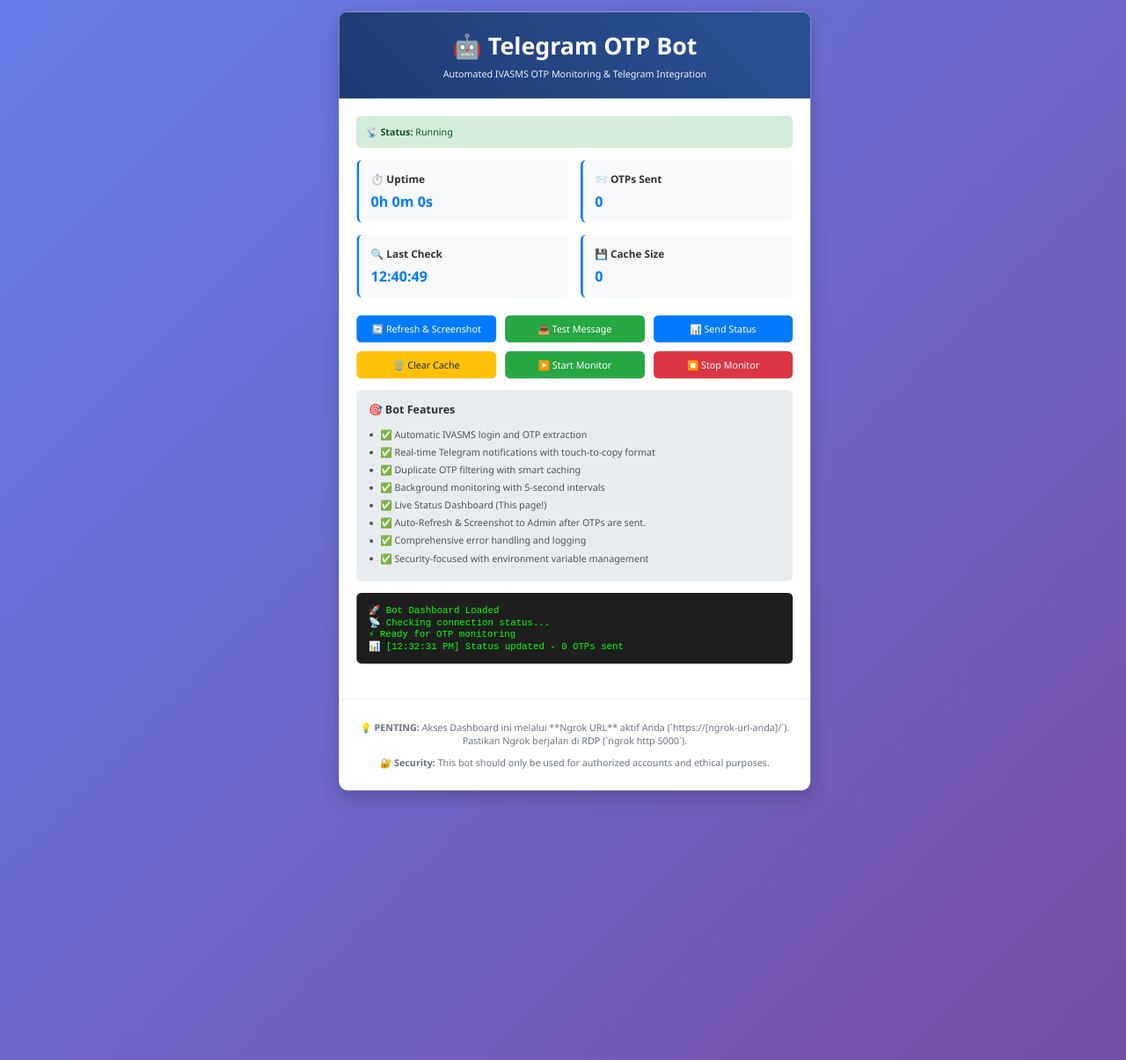
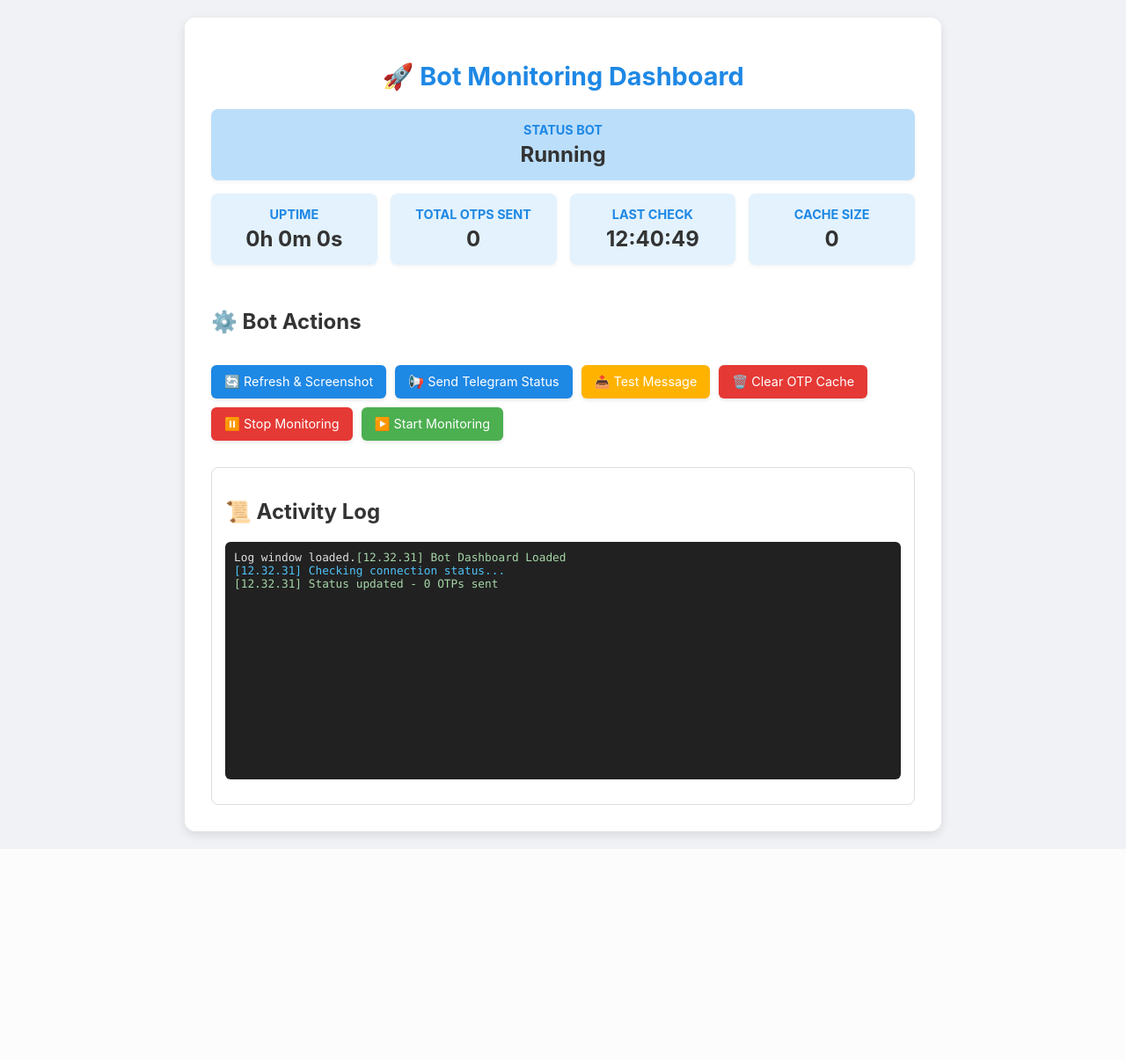
Before and after one commit to Saepulloh574/ivams, a Flask app: page / in a window 1280 px wide. Shown: the top 1205 px of the page at 88% size. After the commit the page ends 959 px from the top, so only its background shows below. Run offline with Flask 3, Linux system fonts and the light colour scheme.

Commit message:
Update dashboard.html

```diff
--- a/templates/dashboard.html
+++ b/templates/dashboard.html
@@ -3,326 +3,274 @@
 <head>
     <meta charset="UTF-8">
     <meta name="viewport" content="width=device-width, initial-scale=1.0">
-    <title>Telegram OTP Bot - Dashboard</title>
+    <title>Bot Monitoring Dashboard</title>
     <style>
-        /* (CSS Anda yang panjang DITEMPATKAN DI SINI) */
         body {
-            font-family: 'Segoe UI', Tahoma, Geneva, Verdana, sans-serif;
-            background: linear-gradient(135deg, #667eea 0%, #764ba2 100%);
+            font-family: -apple-system, BlinkMacSystemFont, 'Segoe UI', Roboto, Helvetica, Arial, sans-serif;
+            background-color: #f0f2f5;
+            color: #333;
             margin: 0;
             padding: 20px;
-            min-height: 100vh;
-
-            /* AUTO ZOOM (CSS TRANSFORM SCALE ke 67%) */
-            transform: scale(0.67);
-            transform-origin: 0 0;
-            width: calc(100% / 0.67);
-            height: calc(100% / 0.67);
-            min-height: 100vh;
+            display: flex;
+            flex-direction: column;
+            align-items: center;
         }
-        .container {
+        .dashboard-container {
+            width: 100%;
             max-width: 800px;
-            margin: 0 auto;
             background: white;
-            border-radius: 15px;
-            box-shadow: 0 10px 30px rgba(0,0,0,0.2);
-            overflow: hidden;
+            padding: 30px;
+            border-radius: 12px;
+            box-shadow: 0 4px 12px rgba(0, 0, 0, 0.1);
         }
-        .header {
-            background: linear-gradient(45deg, #1e3c72, #2a5298);
-            color: white;
-            padding: 30px;
+        h1 {
+            color: #1e88e5;
             text-align: center;
+            margin-bottom: 20px;
+            font-size: 1.8em;
         }
-        .header h1 {
-            margin: 0;
-            font-size: 2.5em;
-        }
-        .header p {
-            margin: 10px 0 0 0;
-            opacity: 0.9;
-        }
-        .content {
-            padding: 30px;
-        }
-        .status-grid {
+        .status-box {
             display: grid;
-            grid-template-columns: repeat(auto-fit, minmax(250px, 1fr));
-            gap: 20px;
+            grid-template-columns: repeat(auto-fit, minmax(150px, 1fr));
+            gap: 15px;
             margin-bottom: 30px;
         }
-        .status-card {
-            background: #f8f9fa;
-            border-radius: 10px;
-            padding: 20px;
-            border-left: 4px solid #007bff;
+        .status-item {
+            background-color: #e3f2fd;
+            padding: 15px;
+            border-radius: 8px;
+            text-align: center;
+            box-shadow: 0 2px 4px rgba(0, 0, 0, 0.05);
         }
-        .status-card h3 {
-            margin: 0 0 10px 0;
-            color: #333;
-            font-size: 1.1em;
+        .status-item h4 {
+            margin: 0 0 5px 0;
+            color: #1e88e5;
+            font-size: 0.9em;
+            text-transform: uppercase;
         }
-        .status-value {
+        .status-item p {
+            margin: 0;
             font-size: 1.5em;
             font-weight: bold;
-            color: #007bff;
+            color: #333;
         }
-        .buttons {
-            display: grid;
-            grid-template-columns: repeat(auto-fit, minmax(200px, 1fr));
-            gap: 15px;
-            margin-top: 30px;
+        .status-main {
+            background-color: #bbdefb;
+            grid-column: 1 / -1;
+        }
+        .actions-header {
+            display: flex;
+            justify-content: space-between;
+            align-items: center;
+            margin-bottom: 15px;
+        }
+        .action-buttons {
+            display: flex;
+            flex-wrap: wrap;
+            gap: 10px;
+            margin-top: 10px;
         }
         .btn {
-            background: #007bff;
+            background-color: #4CAF50;
             color: white;
+            padding: 10px 15px;
             border: none;
-            padding: 12px 20px;
-            border-radius: 8px;
+            border-radius: 6px;
+            text-align: center;
+            text-decoration: none;
+            font-size: 0.9em;
             cursor: pointer;
-            font-size: 1em;
-            transition: all 0.3s ease;
-            text-decoration: none;
-            text-align: center;
-            display: block;
+            transition: background-color 0.3s, transform 0.1s;
+            box-shadow: 0 2px 4px rgba(0, 0, 0, 0.1);
         }
         .btn:hover {
-            background: #0056b3;
-            transform: translateY(-2px);
+            background-color: #45a049;
+            transform: translateY(-1px);
         }
-        .btn.success { background: #28a745; }
-        .btn.success:hover { background: #1e7e34; }
-        .btn.warning { background: #ffc107; color: #212529; }
-        .btn.warning:hover { background: #e0a800; }
-        .btn.danger { background: #dc3545; }
-        .btn.danger:hover { background: #c82333; }
-        .logs {
-            background: #1e1e1e;
-            color: #00ff00;
+        .btn.blue { background-color: #1e88e5; }
+        .btn.blue:hover { background-color: #1565c0; }
+        .btn.red { background-color: #e53935; }
+        .btn.red:hover { background-color: #c62828; }
+        .btn.yellow { background-color: #ffb300; }
+        .btn.yellow:hover { background-color: #ff8f00; }
+        .log-box {
+            margin-top: 30px;
+            padding: 15px;
+            background-color: #ffffff;
+            border: 1px solid #ddd;
             border-radius: 8px;
-            padding: 20px;
-            margin-top: 20px;
-            font-family: 'Courier New', monospace;
-            max-height: 300px;
-            overflow-y: auto;
         }
-        .feature-list {
-            background: #e9ecef;
-            border-radius: 8px;
-            padding: 20px;
-            margin-top: 20px;
+        #log {
+            height: 250px;
+            overflow-y: scroll;
+            background-color: #212121;
+            color: #e0e0e0;
+            padding: 10px;
+            border-radius: 6px;
+            font-family: 'Consolas', 'Courier New', monospace;
+            font-size: 0.8em;
+            white-space: pre-wrap;
         }
-        .feature-list h3 {
-            margin-top: 0;
-            color: #333;
+        .log-line.error { color: #ff5252; }
+        .log-line.action { color: #4fc3f7; }
+        .log-line.success { color: #a5d6a7; }
+
+        @media (max-width: 600px) {
+            .dashboard-container {
+                padding: 15px;
             }
-        .feature-list ul {
-            margin: 0;
-            padding-left: 20px;
+            .status-item p {
+                font-size: 1.2em;
             }
-        .feature-list li {
-            margin: 8px 0;
-            color: #555;
+            .action-buttons {
+                flex-direction: column;
             }
-        .alert {
-            background: #d1ecf1;
-            border: 1px solid #bee5eb;
-            border-radius: 8px;
-            padding: 15px;
-            margin-bottom: 20px;
-            color: #0c5460;
+            .btn {
+                width: 100%;
             }
-        .footer {
-            text-align: center;
-            padding: 20px;
-            color: #6c757d;
-            border-top: 1px solid #dee2e6;
-            margin-top: 30px;
         }
     </style>
 </head>
 <body>
-    <div class="container">
-        <div class="header">
-            <h1>🤖 Telegram OTP Bot</h1>
-            <p>Automated IVASMS OTP Monitoring & Telegram Integration</p>
+    <div class="dashboard-container">
+        <h1>🚀 Bot Monitoring Dashboard</h1>
+
+        <div class="status-box">
+            <div id="status-main" class="status-item status-main">
+                <h4>Status Bot</h4>
+                <p>Initializing...</p>
             </div>
-
-        <div class="content">
-            <div class="alert">
-                <strong>📡 Status:</strong> <span id="botStatus">Loading...</span>
+            <div id="status-uptime" class="status-item">
+                <h4>Uptime</h4>
+                <p>--</p>
             </div>
-
-            <div class="status-grid">
-                <div class="status-card">
-                    <h3>⏱️ Uptime</h3>
-                    <div class="status-value" id="uptime">--</div>
+            <div id="status-otps" class="status-item">
+                <h4>Total OTPs Sent</h4>
+                <p>0</p>
             </div>
-                <div class="status-card">
-                    <h3>📨 OTPs Sent</h3>
-                    <div class="status-value" id="otpsSent">--</div>
+            <div id="status-last-check" class="status-item">
+                <h4>Last Check</h4>
+                <p>--</p>
             </div>
-                <div class="status-card">
-                    <h3>🔍 Last Check</h3>
-                    <div class="status-value" id="lastCheck">--</div>
-                </div>
-                <div class="status-card">
-                    <h3>💾 Cache Size</h3>
-                    <div class="status-value" id="cacheSize">--</div>
+            <div id="status-cache" class="status-item">
+                <h4>Cache Size</h4>
+                <p>0</p>
             </div>
         </div>
 
-            <div class="buttons">
-                <a href="/manual-check" class="btn">🔄 Refresh & Screenshot</a>
-                <a href="/test-message" class="btn success">📤 Test Message</a>
-                <a href="/telegram-status" class="btn">📊 Send Status</a>
-                <a href="/clear-cache" class="btn warning">🗑️ Clear Cache</a>
-                <a href="/start-monitor" class="btn success">▶️ Start Monitor</a>
-                <a href="/stop-monitor" class="btn danger">⏹️ Stop Monitor</a>
+        <div class="actions-header">
+            <h2>⚙️ Bot Actions</h2>
         </div>
 
-            <div class="feature-list">
-                <h3>🎯 Bot Features</h3>
-                <ul>
-                    <li>✅ Automatic IVASMS login and OTP extraction</li>
-                    <li>✅ Real-time Telegram notifications with touch-to-copy format</li>
-                    <li>✅ Duplicate OTP filtering with smart caching</li>
-                    <li>✅ Background monitoring with 5-second intervals</li>
-                    <li>✅ Live Status Dashboard (This page!)</li>
-                    <li>✅ Auto-Refresh & Screenshot to Admin after OTPs are sent.</li>
-                    <li>✅ Comprehensive error handling and logging</li>
-                    <li>✅ Security-focused with environment variable management</li>
-                </ul>
+        <div class="action-buttons">
+            <a href="#" class="btn blue" id="refresh-screenshot-btn">🔄 Refresh & Screenshot</a>
+
+            <a href="#" class="btn blue" id="send-status-btn">📢 Send Telegram Status</a>
+            <a href="#" class="btn yellow" id="test-message-btn">📤 Test Message</a>
+            <a href="#" class="btn red" id="clear-cache-btn">🗑️ Clear OTP Cache</a>
+            <a href="#" class="btn red" id="stop-monitor-btn">⏸️ Stop Monitoring</a>
+            <a href="#" class="btn green" id="start-monitor-btn">▶️ Start Monitoring</a>
         </div>
 
-            <div class="logs" id="consoleLogs">
-                <div>🚀 Bot Dashboard Loaded</div>
-                <div>📡 Checking connection status...</div>
-                <div>⚡ Ready for OTP monitoring</div>
-            </div>
-        </div>
-
-        <div class="footer">
-            <p>💡 <strong>PENTING:</strong> Akses Dashboard ini melalui **Ngrok URL** aktif Anda (`https://[ngrok-url-anda]/`). Pastikan Ngrok berjalan di RDP (`ngrok http 5000`).</p>
-            <p>🔐 <strong>Security:</strong> This bot should only be used for authorized accounts and ethical purposes.</p>
+        <div class="log-box">
+            <h2>📜 Activity Log</h2>
+            <pre id="log">Log window loaded.</pre>
         </div>
     </div>
 
     <script>
-        // Fungsi untuk mengambil data status bot
-        function updateStatus() {
-            // Menggunakan AJAX Polling dengan path relatif
-            const url = '/api/status?t=' + new Date().getTime();
+        const API_STATUS_URL = '/api/status';
+        const logElement = document.getElementById('log');
 
-            fetch(url)
-                .then(response => {
-                    if (!response.ok) {
-                        throw new Error(`HTTP Error: ${response.status} (${response.statusText})`);
+        function log(message, type = 'default') {
+            const now = new Date();
+            const timestamp = `[${String(now.getHours()).padStart(2, '0')}.${String(now.getMinutes()).padStart(2, '0')}.${String(now.getSeconds()).padStart(2, '0')}]`;
+            const line = document.createElement('span');
+            line.classList.add('log-line', type);
+            line.textContent = `${timestamp} ${message}`;
+            logElement.appendChild(line);
+            logElement.appendChild(document.createElement('br'));
+            // Auto-scroll ke bawah
+            logElement.scrollTop = logElement.scrollHeight;
         }
 
-                    const clonedResponse = response.clone();
-                    return response.json()
-                        .catch(() => {
-                            return clonedResponse.text().then(text => {
-                                throw new Error(`Response was HTML/Text, not JSON. Starts with: ${text.substring(0, 50)}...`);
-                            });
-                        });
-                })
-                .then(data => {
-                    // Update Status Cards
-                    document.getElementById('botStatus').textContent = data.status || 'Unknown';
-                    document.getElementById('uptime').textContent = data.uptime || '--';
-                    document.getElementById('otpsSent').textContent = data.total_otps_sent || '0';
-                    document.getElementById('lastCheck').textContent = data.last_check || 'Never';
-                    document.getElementById('cacheSize').textContent = data.cache_size || '0';
+        function updateStatus(data) {
+            document.querySelector('#status-main p').textContent = data.status;
+            document.querySelector('#status-uptime p').textContent = data.uptime;
+            document.querySelector('#status-otps p').textContent = data.total_otps_sent;
+            document.querySelector('#status-last-check p').textContent = data.last_check;
+            document.querySelector('#status-cache p').textContent = data.cache_size;
 
-                    // Update Log Entry
-                    const logs = document.getElementById('consoleLogs');
-                    const timestamp = new Date().toLocaleTimeString();
-                    logs.innerHTML += `<div>📊 [${timestamp}] Status updated - ${data.total_otps_sent} OTPs sent</div>`;
-                    logs.scrollTop = logs.scrollHeight;
-
-                    // Update status bar color
-                    const alertDiv = document.querySelector('.alert');
-                    if (data.status.includes('Running')) {
-                        alertDiv.style.backgroundColor = '#d4edda';
-                        alertDiv.style.borderColor = '#c3e6cb';
-                        alertDiv.style.color = '#155724';
-                    } else if (data.status.includes('FATAL')) {
-                        alertDiv.style.backgroundColor = '#f8d7da';
-                        alertDiv.style.borderColor = '#f5c6cb';
-                        alertDiv.style.color = '#721c24';
-                    } else {
-                        alertDiv.style.backgroundColor = '#d1ecf1';
-                        alertDiv.style.borderColor = '#bee5eb';
-                        alertDiv.style.color = '#0c5460';
-                    }
-                })
-                .catch(error => {
-                    console.error('Error updating status:', error);
-                    const logs = document.getElementById('consoleLogs');
-                    const timestamp = new Date().toLocaleTimeString();
-
-                    let displayMessage;
-                    if (error.message.includes('Response was HTML/Text')) {
-                        displayMessage = `❌ [${timestamp}] API Error: Flask/Ngrok mengembalikan HTML. **Cek Ngrok/Bot di RDP!**`;
-                    } else if (error.message.includes('Failed to fetch')) {
-                         displayMessage = `❌ [${timestamp}] Network Error: Gagal konek. Ngrok mati/URL salah.`;
-                    } else {
-                        displayMessage = `❌ [${timestamp}] API Error: ${error.message}.`;
+            // Update warna status
+            const mainBox = document.getElementById('status-main');
+            mainBox.style.backgroundColor = data.status.includes('Running') ? '#bbdefb' : '#ffcdd2'; // Biru atau Merah Muda
         }
 
-                    logs.innerHTML += `<div style="color:red;">${displayMessage}</div>`;
-                    logs.scrollTop = logs.scrollHeight;
-                    document.getElementById('botStatus').textContent = 'API Connection Error';
-
-                    // Reset card values if connection error
-                    document.getElementById('uptime').textContent = '--';
-                    document.getElementById('otpsSent').textContent = '--';
-                    document.getElementById('lastCheck').textContent = '--';
-                    document.getElementById('cacheSize').textContent = '--';
-                    const alertDiv = document.querySelector('.alert');
-                    alertDiv.style.backgroundColor = '#f8d7da';
-                    alertDiv.style.borderColor = '#f5c6cb';
-                    alertDiv.style.color = '#721c24';
-                });
+        async function fetchStatus() {
+            try {
+                const response = await fetch(API_STATUS_URL);
+                const data = await response.json();
+                updateStatus(data);
+                log(`Status updated - ${data.total_otps_sent} OTPs sent`, 'success');
+            } catch (error) {
+                log(`ERROR: Could not fetch status. Bot down? (${error.message})`, 'error');
+            }
         }
 
-        // Update status immediately and then every 30 seconds (AJAX POLLING)
-        updateStatus();
-        setInterval(updateStatus, 30000);
+        async function handleAction(url, actionName, logType = 'action') {
+            log(`Action: ${actionName}`, 'action');
+            try {
+                const response = await fetch(url);
+                const result = await response.json();
+                if (response.ok) {
+                    log(`SUCCESS: ${result.message}`, 'success');
+                } else {
+                    log(`ERROR: HTTP Error: ${response.status} (${result.message || 'Unknown error'})`, 'error');
+                }
+            } catch (error) {
+                log(`ERROR: Connection failed for ${actionName}. (${error.message})`, 'error');
+            }
+            // Selalu update status setelah action (sinkron atau asinkron)
+            setTimeout(fetchStatus, 1000);
+        }
 
-        // Tambahkan event listener untuk tombol-tombol agar memicu action di backend
-        document.querySelectorAll('a.btn').forEach(button => {
-            button.addEventListener('click', function(e) {
+        document.getElementById('refresh-screenshot-btn').addEventListener('click', (e) => {
             e.preventDefault();
-                const href = this.getAttribute('href');
-                const actionName = this.textContent.trim();
+            handleAction('/manual-check', '🔄 Refresh & Screenshot');
+        });
 
-                // Kirim request ke backend API (menggunakan path relatif!)
-                fetch(href)
-                    .then(response => {
-                        if (!response.ok) {
-                             throw new Error(`HTTP Error: ${response.status} (${response.statusText})`);
+        document.getElementById('send-status-btn').addEventListener('click', (e) => {
+            e.preventDefault();
+            handleAction('/telegram-status', '📢 Send Telegram Status');
+        });
+
+        document.getElementById('test-message-btn').addEventListener('click', (e) => {
+            e.preventDefault();
+            handleAction('/test-message', '📤 Test Message');
+        });
+
+        document.getElementById('clear-cache-btn').addEventListener('click', (e) => {
+            e.preventDefault();
+            if (confirm("Are you sure you want to clear the OTP cache?")) {
+                handleAction('/clear-cache', '🗑️ Clear OTP Cache', 'error');
             }
-                        return response.json()
-                    })
-                    .then(data => {
-                        const logs = document.getElementById('consoleLogs');
-                        const timestamp = new Date().toLocaleTimeString();
-                        logs.innerHTML += `<div>🔥 [${timestamp}] Action: ${actionName} - ${data.message || 'OK'}</div>`;
-                        logs.scrollTop = logs.scrollHeight;
-                        // Setelah action, refresh status untuk update data baru
-                        updateStatus();
-                    })
-                    .catch(error => {
-                        const logs = document.getElementById('consoleLogs');
-                        const timestamp = new Date().toLocaleTimeString();
-                        logs.innerHTML += `<div style="color:red;">❌ [${timestamp}] Action: ${actionName} - ERROR: ${error.message}</div>`;
-                        logs.scrollTop = logs.scrollHeight;
         });
+
+        document.getElementById('stop-monitor-btn').addEventListener('click', (e) => {
+            e.preventDefault();
+            handleAction('/stop-monitor', '⏸️ Stop Monitoring', 'error');
         });
+
+        document.getElementById('start-monitor-btn').addEventListener('click', (e) => {
+            e.preventDefault();
+            handleAction('/start-monitor', '▶️ Start Monitoring', 'success');
         });
+
+        // Initial load and set interval
+        log('Bot Dashboard Loaded', 'success');
+        log('Checking connection status...', 'action');
+        fetchStatus();
+        setInterval(fetchStatus, 5000); // Update status setiap 5 detik
     </script>
 </body>
 </html>
```
Lines whose indentation alone changed are shown as unchanged.
